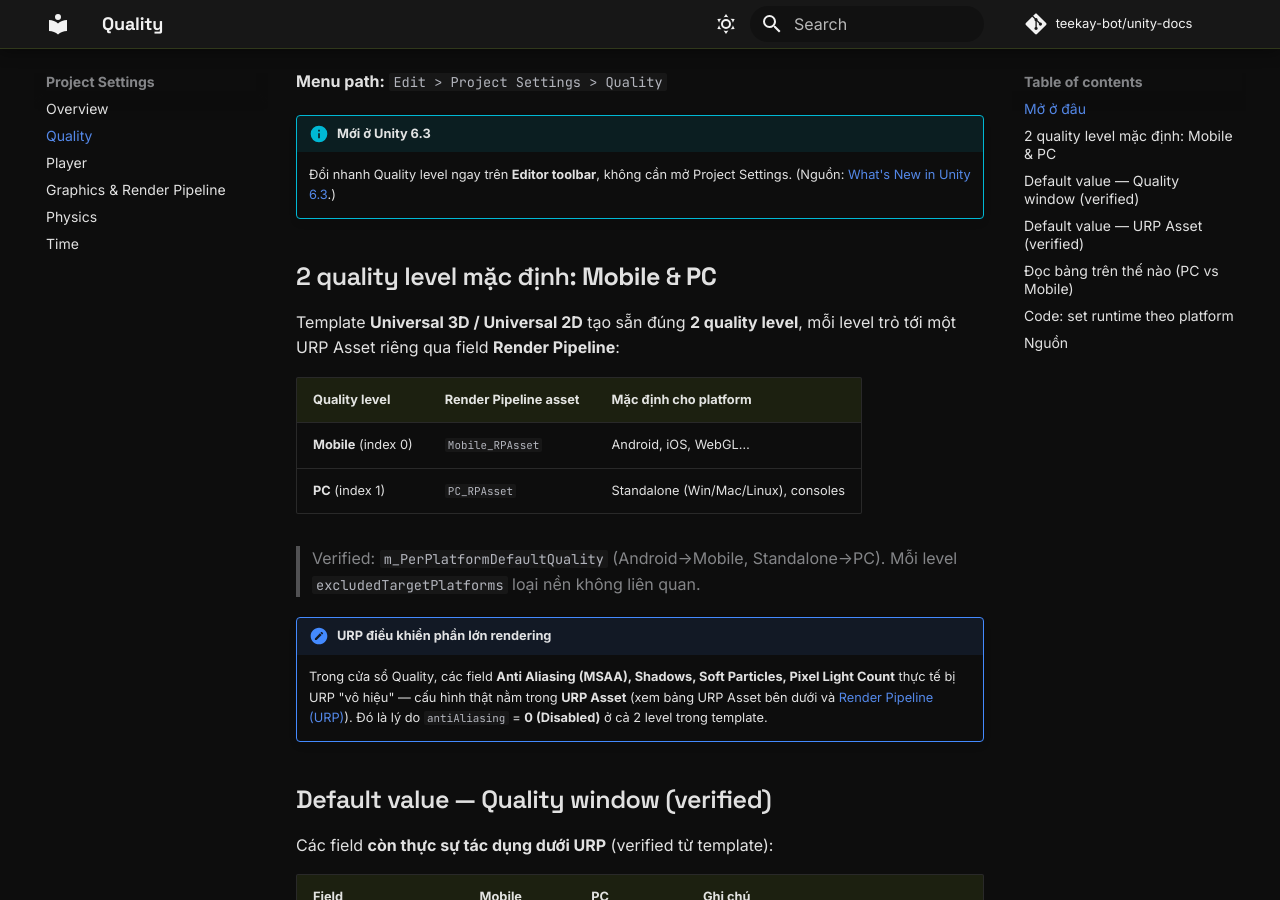
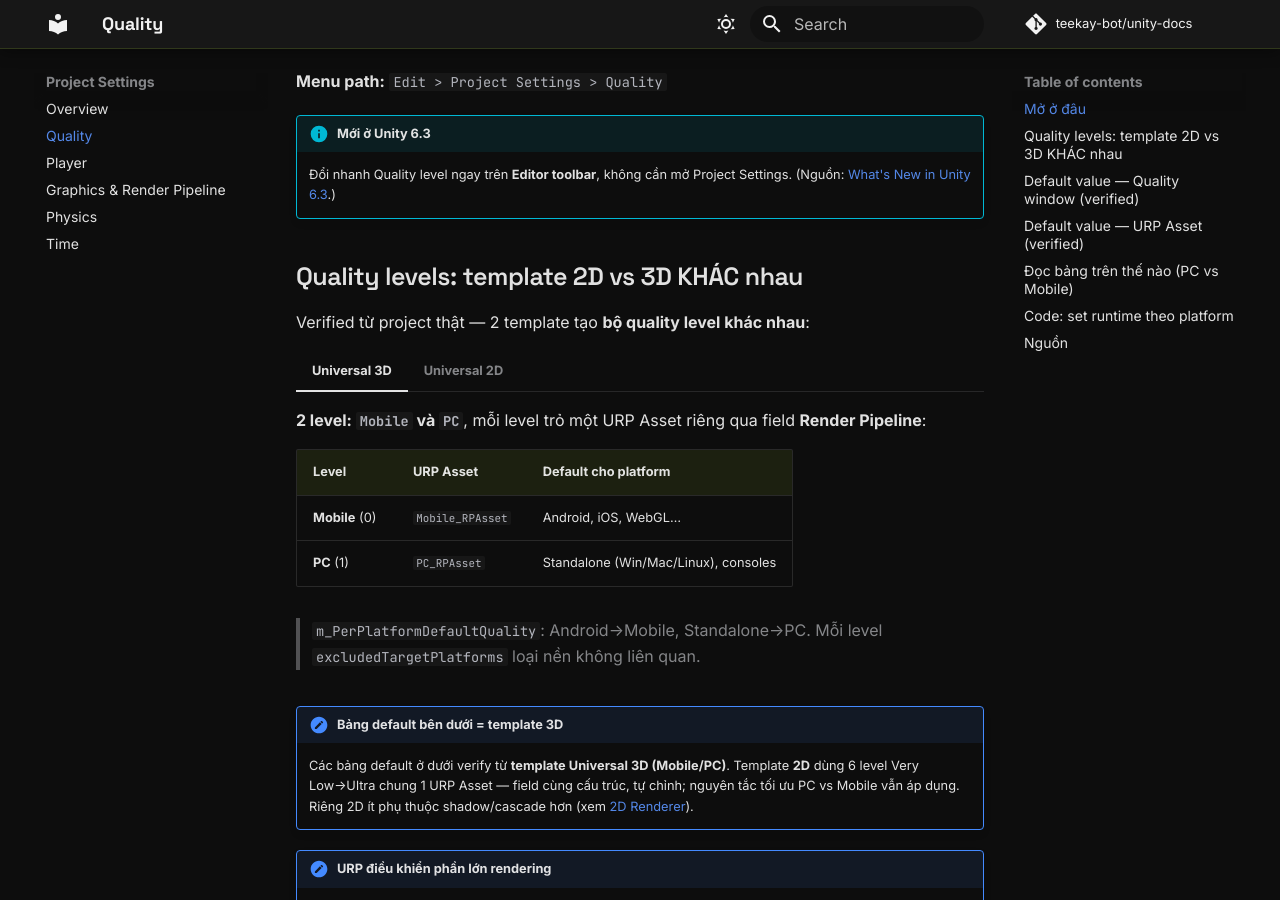
Before and after one commit to teekay-bot/unity-docs, an MkDocs documentation site: the page built from docs/project-settings/quality.md, in a window 1280 px wide and 900 px high, scrolled down 353 px. Built offline with MkDocs 1.6.1 and Material for MkDocs 9.7.7, drawn with Linux system fonts in a browser that asks for light colours; comment, search, counter and statistics services are not loaded.

Commit message:
verify(2D): Universal 2D template — 6 quality levels (Very Low..Ultra), Renderer2D fields, Physics 2D defaults, 2D packages

```diff
--- a/docs/project-settings/quality.md
+++ b/docs/project-settings/quality.md
@@ -9,16 +9,25 @@
 !!! info "Mới ở Unity 6.3"
     Đổi nhanh Quality level ngay trên **Editor toolbar**, không cần mở Project Settings. (Nguồn: [What's New in Unity 6.3](https://docs.unity3d.com/6000.3/Documentation/Manual/WhatsNewUnity63.html).)
 
-## 2 quality level mặc định: **Mobile** & **PC**
+## Quality levels: template 2D vs 3D KHÁC nhau
 
-Template **Universal 3D / Universal 2D** tạo sẵn đúng **2 quality level**, mỗi level trỏ tới một URP Asset riêng qua field **Render Pipeline**:
+Verified từ project thật — 2 template tạo **bộ quality level khác nhau**:
 
-| Quality level | Render Pipeline asset | Mặc định cho platform |
-|---|---|---|
-| **Mobile** (index 0) | `Mobile_RPAsset` | Android, iOS, WebGL… |
-| **PC** (index 1) | `PC_RPAsset` | Standalone (Win/Mac/Linux), consoles |
+=== "Universal 3D"
+    **2 level: `Mobile` và `PC`**, mỗi level trỏ một URP Asset riêng qua field **Render Pipeline**:
 
-> Verified: `m_PerPlatformDefaultQuality` (Android→Mobile, Standalone→PC). Mỗi level `excludedTargetPlatforms` loại nền không liên quan.
+    | Level | URP Asset | Default cho platform |
+    |---|---|---|
+    | **Mobile** (0) | `Mobile_RPAsset` | Android, iOS, WebGL… |
+    | **PC** (1) | `PC_RPAsset` | Standalone (Win/Mac/Linux), consoles |
+
+    > `m_PerPlatformDefaultQuality`: Android→Mobile, Standalone→PC. Mỗi level `excludedTargetPlatforms` loại nền không liên quan.
+
+=== "Universal 2D"
+    **6 level: `Very Low → Low → Medium → High → Very High → Ultra`** — tất cả trỏ **cùng một** URP Asset (`UniversalRP.asset`), không loại platform. Current mặc định: **Very Low**.
+
+!!! note "Bảng default bên dưới = template 3D"
+    Các bảng default ở dưới verify từ **template Universal 3D (Mobile/PC)**. Template **2D** dùng 6 level Very Low→Ultra chung 1 URP Asset — field cùng cấu trúc, tự chỉnh; nguyên tắc tối ưu PC vs Mobile vẫn áp dụng. Riêng 2D ít phụ thuộc shadow/cascade hơn (xem [2D Renderer](../rendering/render-pipeline-urp.md)).
 
 !!! note "URP điều khiển phần lớn rendering"
     Trong cửa sổ Quality, các field **Anti Aliasing (MSAA), Shadows, Soft Particles, Pixel Light Count** thực tế bị URP "vô hiệu" — cấu hình thật nằm trong **URP Asset** (xem bảng URP Asset bên dưới và [Render Pipeline (URP)](../rendering/render-pipeline-urp.md)). Đó là lý do `antiAliasing` = **0 (Disabled)** ở cả 2 level trong template.
```
Also changed, not shown: docs/rendering/render-pipeline-urp.md (+11 -3 lines), docs/setup/new-2d-project.md (+16 -5 lines).
